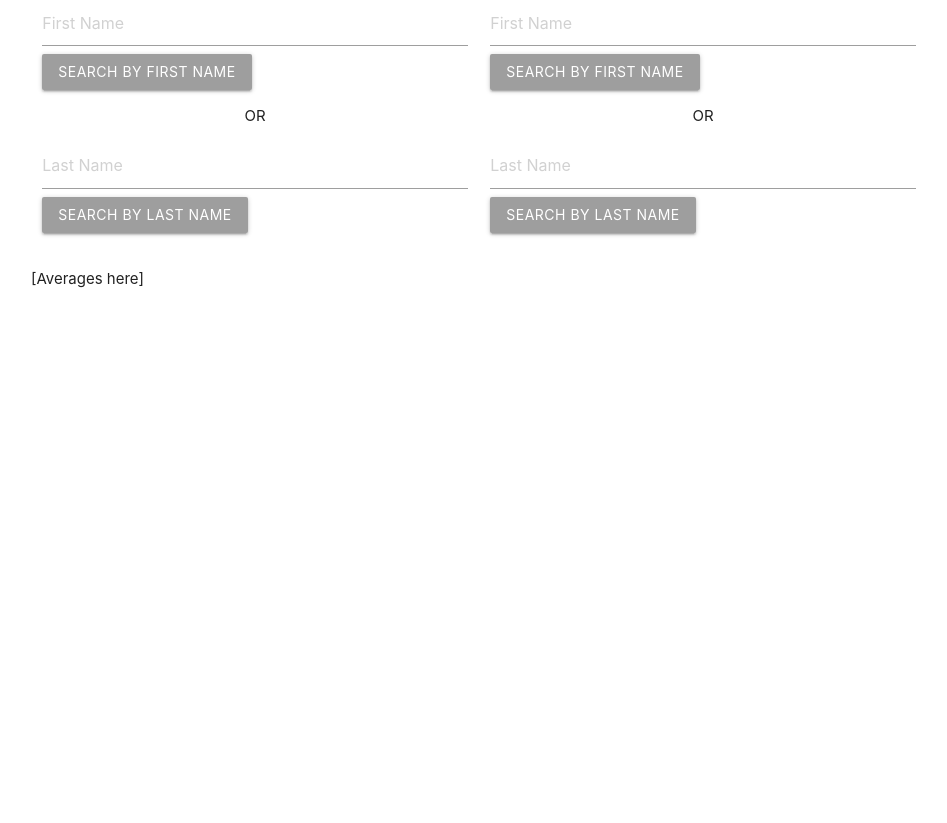
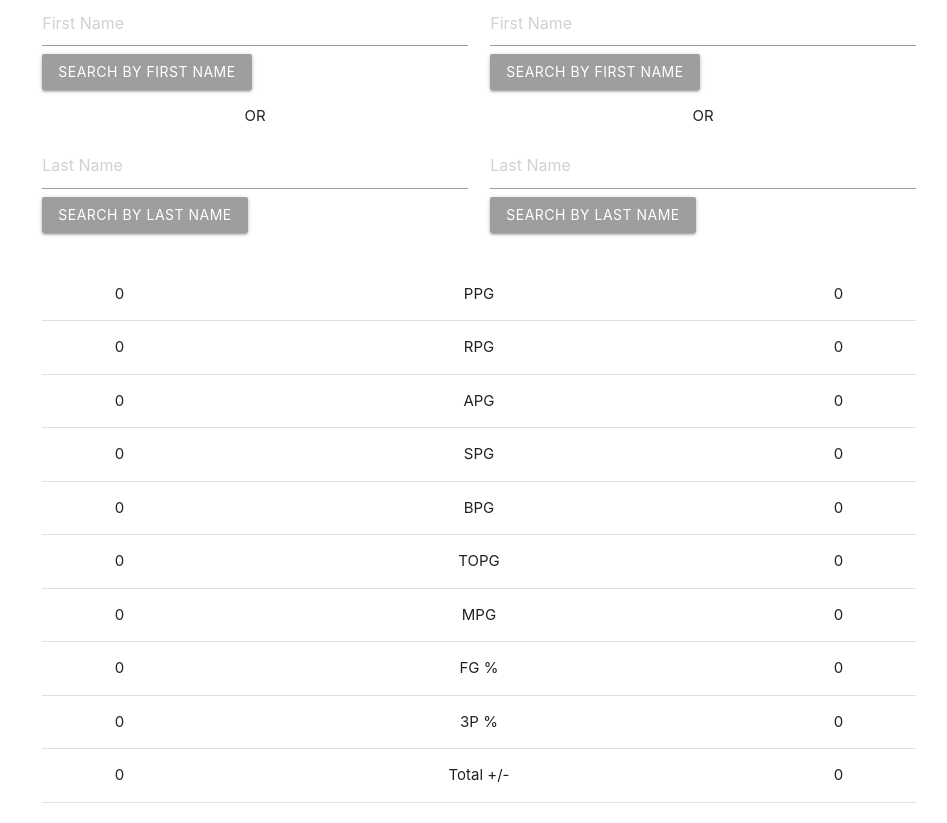
Before and after one commit to sarafiskray/nets-app, a React (Create React App) app: page / in a window 1280 px wide. Shown: the whole page, without its empty margins (161-1108 px from the left). Before the commit the page ends 800 px from the top, so only its background shows below. Built offline with nearby package versions, Linux system fonts and the light colour scheme.

Commit message:
basic table w averages/totals over past 10 games

```diff
--- a/src/Averages.js
+++ b/src/Averages.js
@@ -14,6 +14,7 @@ const Averages = (props) => {
             pts: 0,
             stls: 0,
             to: 0,
+            rebounds: 0,
             fgp: 0,
             tpp: 0,
             plusMinus: 0
@@ -25,6 +26,7 @@ const Averages = (props) => {
             let totalPts = 0;
             let totalStls = 0;
             let totalTo = 0;
+            let totalRebounds = 0;
             let totalFga = 0;
             let totalFgm = 0;
             let totalTpa = 0;
@@ -38,6 +40,7 @@ const Averages = (props) => {
                 totalPts += parseInt(stats[i].points)
                 totalStls += parseInt(stats[i].steals)
                 totalTo += parseInt(stats[i].turnovers)
+                totalRebounds += parseInt(stats[i].totReb)
                 totalFga += parseInt(stats[i].fga)
                 totalFgm += parseInt(stats[i].fgm)
                 totalTpa += parseInt(stats[i].tpa)
@@ -51,8 +54,9 @@ const Averages = (props) => {
             avgs['pts'] = totalPts / 10
             avgs['stls'] = totalStls / 10
             avgs['to'] = totalTo / 10
-            avgs['fgp'] = totalFgm / totalFga
-            avgs['tpp'] = totalTpm / totalTpa
+            avgs['rebounds'] = totalRebounds / 10
+            avgs['fgp'] = (totalFgm / totalFga).toFixed(1)
+            avgs['tpp'] = (totalTpm / totalTpa).toFixed(1)
             avgs['plusMinus'] = totalPlusMinus
             return avgs
         }
@@ -67,7 +71,62 @@ const Averages = (props) => {
     console.log(playerTwoAvgs)
 
     return (
-        <div>[Averages here]</div>
+        <div className="col s12">
+            <table className="centered">
+                <tbody>
+                    <tr>
+                        <td>{ playerOneAvgs["pts"] }</td>
+                        <td>PPG</td>
+                        <td>{ playerTwoAvgs["pts"] }</td>
+                    </tr>
+                    <tr>
+                        <td>{ playerOneAvgs["rebounds"] }</td>
+                        <td>RPG</td>
+                        <td>{ playerTwoAvgs["rebounds"] }</td>
+                    </tr>
+                    <tr>
+                        <td>{ playerOneAvgs["assists"] }</td>
+                        <td>APG</td>
+                        <td>{ playerTwoAvgs["assists"] }</td>
+                    </tr>
+                    <tr>
+                        <td>{ playerOneAvgs["stls"] }</td>
+                        <td>SPG</td>
+                        <td>{ playerTwoAvgs["stls"] }</td>
+                    </tr>
+                    <tr>
+                        <td>{ playerOneAvgs["blks"] }</td>
+                        <td>BPG</td>
+                        <td>{ playerTwoAvgs["blks"] }</td>
+                    </tr>
+                    <tr>
+                        <td>{ playerOneAvgs["to"] }</td>
+                        <td>TOPG</td>
+                        <td>{ playerTwoAvgs["to"] }</td>
+                    </tr>
+                    <tr>
+                        <td>{ playerOneAvgs["min"] }</td>
+                        <td>MPG</td>
+                        <td>{ playerTwoAvgs["min"] }</td>
+                    </tr>
+                    <tr>
+                        <td>{ playerOneAvgs["fgp"] }</td>
+                        <td>FG %</td>
+                        <td>{ playerTwoAvgs["fgp"] }</td>
+                    </tr>
+                    <tr>
+                        <td>{ playerOneAvgs["tpp"] }</td>
+                        <td>3P %</td>
+                        <td>{ playerTwoAvgs["tpp"] }</td>
+                    </tr>
+                    <tr>
+                        <td>{ playerOneAvgs["plusMinus"] }</td>
+                        <td>Total +/-</td>
+                        <td>{ playerTwoAvgs["plusMinus"] }</td>
+                    </tr>
+                </tbody>
+            </table>
+        </div>
     )
 }
 
```
